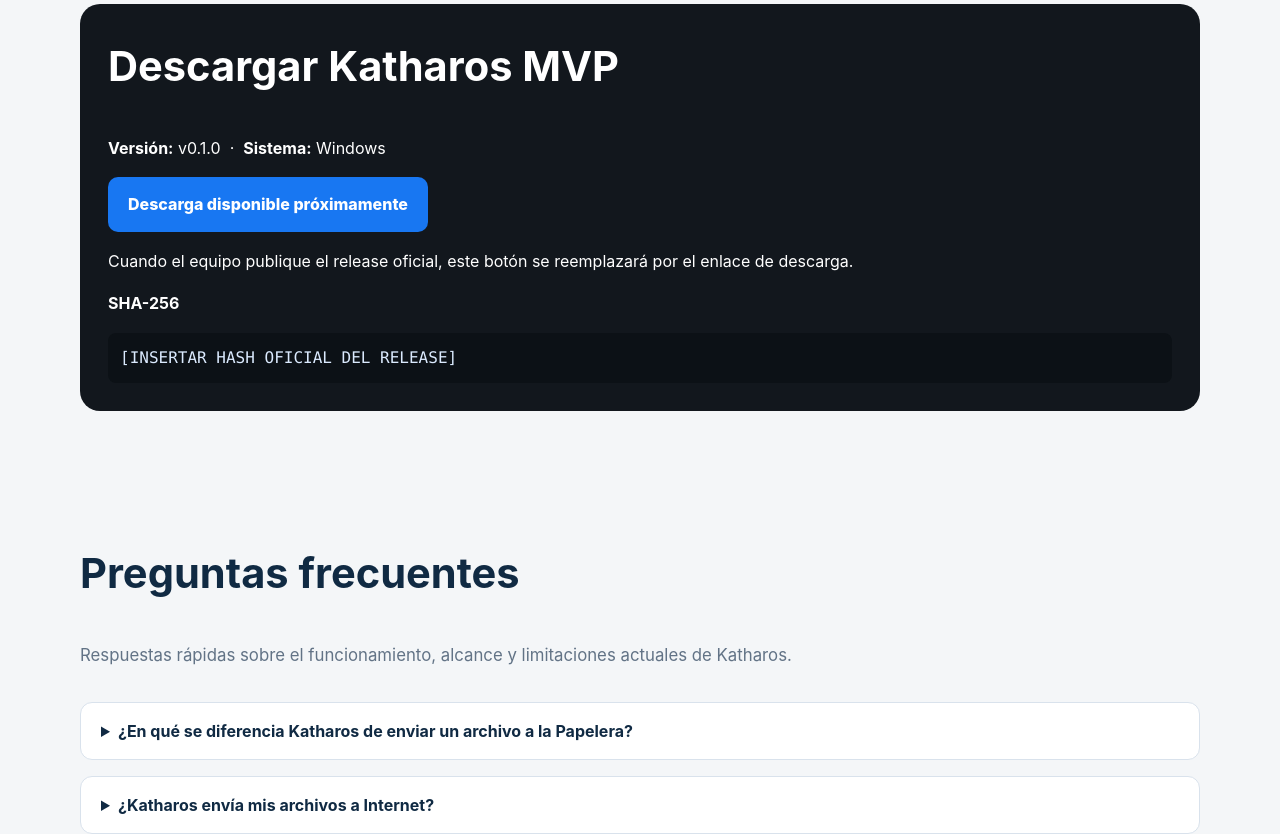
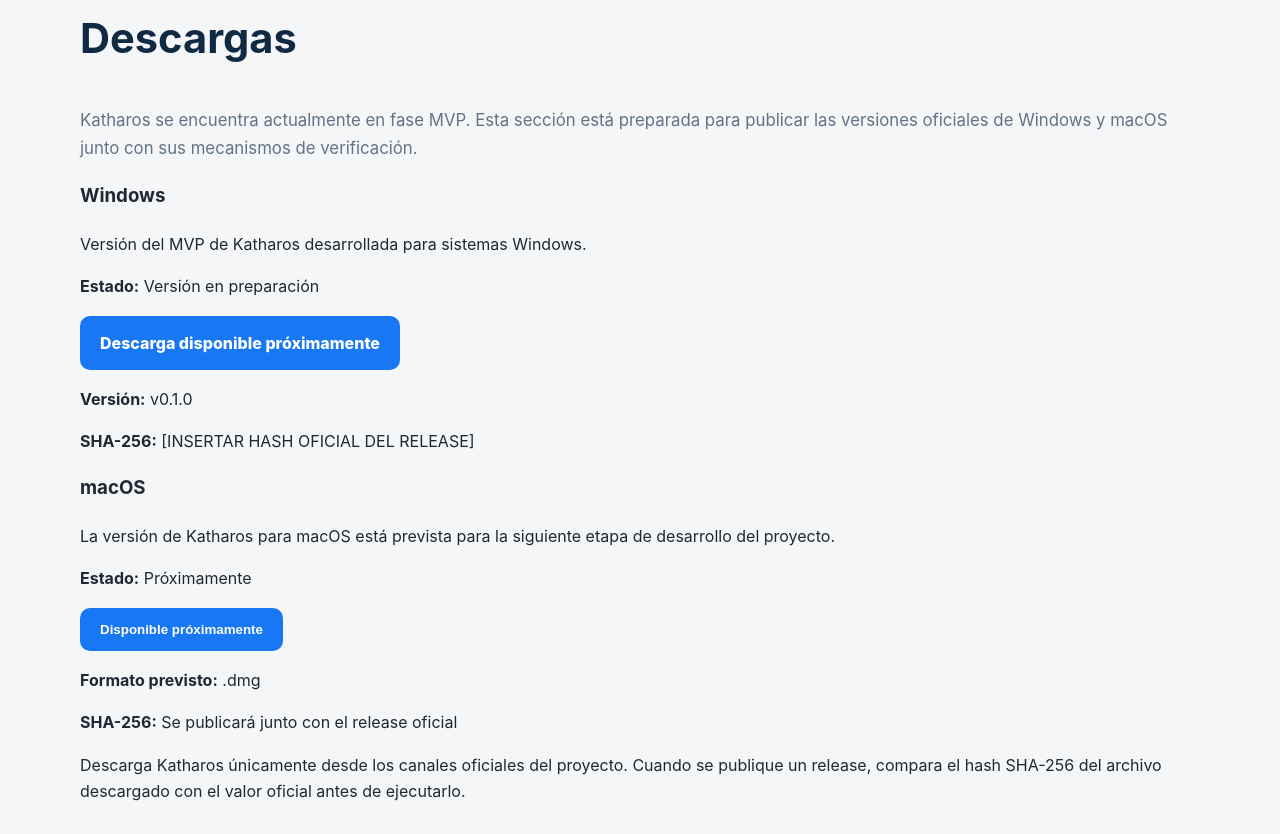
Before and after one commit to santiagogonzalezpizarro-blip/KatharosWEB, a plain HTML site: page index.html in a window 1280 px wide. Shown: the part 2292-3126 px from the top of the page. Drawn offline with Linux system fonts and the light colour scheme.

Commit message:
Preparar sección de descargas para Windows y macOS

```diff
--- a/index.html
+++ b/index.html
@@ -88,17 +88,66 @@
   </section>
 
   <section id="descarga" class="section-alt">
-    <div class="container">
-      <div class="download-box">
-        <h2>Descargar Katharos MVP</h2>
-        <p><strong>Versión:</strong> v0.1.0 &nbsp;·&nbsp; <strong>Sistema:</strong> Windows</p>
-        <p><a class="btn btn-primary" href="#" aria-disabled="true" onclick="return false;">Descarga disponible próximamente</a></p>
-        <p>Cuando el equipo publique el release oficial, este botón se reemplazará por el enlace de descarga.</p>
-        <p><strong>SHA-256</strong></p>
-        <div class="hash">[INSERTAR HASH OFICIAL DEL RELEASE]</div>
-      </div>
+  <div class="container">
+
+    <h2>Descargas</h2>
+
+    <p class="lead">
+      Katharos se encuentra actualmente en fase MVP. Esta sección está preparada para publicar las versiones oficiales de Windows y macOS junto con sus mecanismos de verificación.
+    </p>
+
+    <div class="download-grid">
+
+      <article class="download-card">
+        <h3>Windows</h3>
+
+        <p>
+          Versión del MVP de Katharos desarrollada para sistemas Windows.
+        </p>
+
+        <p>
+          <strong>Estado:</strong> Versión en preparación
+        </p>
+
+        <a class="btn btn-primary" href="#" aria-disabled="true" onclick="return false;">
+          Descarga disponible próximamente
+        </a>
+
+        <div class="download-meta">
+          <p><strong>Versión:</strong> v0.1.0</p>
+          <p><strong>SHA-256:</strong> [INSERTAR HASH OFICIAL DEL RELEASE]</p>
+        </div>
+      </article>
+
+      <article class="download-card upcoming">
+        <h3>macOS</h3>
+
+        <p>
+          La versión de Katharos para macOS está prevista para la siguiente etapa de desarrollo del proyecto.
+        </p>
+
+        <p>
+          <strong>Estado:</strong> Próximamente
+        </p>
+
+        <button class="btn btn-primary" type="button" disabled>
+          Disponible próximamente
+        </button>
+
+        <div class="download-meta">
+          <p><strong>Formato previsto:</strong> .dmg</p>
+          <p><strong>SHA-256:</strong> Se publicará junto con el release oficial</p>
+        </div>
+      </article>
+
     </div>
-  </section>
+
+    <p class="download-note">
+      Descarga Katharos únicamente desde los canales oficiales del proyecto. Cuando se publique un release, compara el hash SHA-256 del archivo descargado con el valor oficial antes de ejecutarlo.
+    </p>
+
+  </div>
+</section>
 <section id="faq" class="section-alt">
   <div class="container">
 
```
